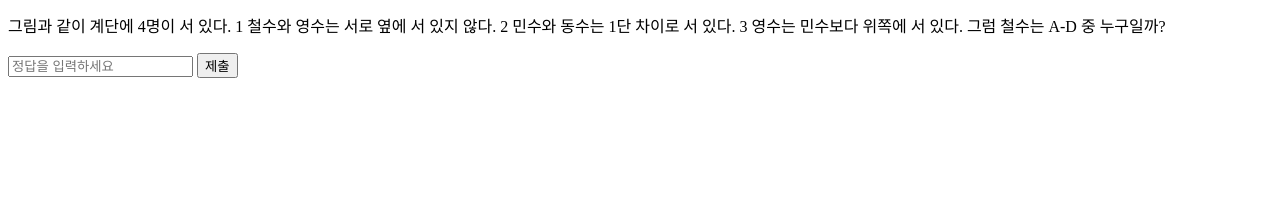
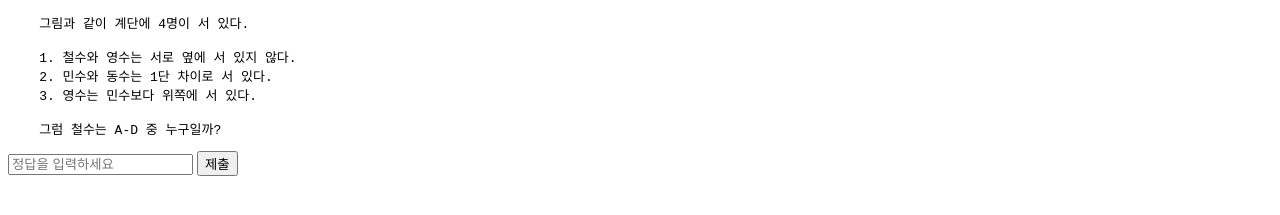
Before and after one commit to sts06017/AimHighQ5, a plain HTML site: page index.html in a window 1280 px wide. Shown: the part 77-292 px from the top of the page. Drawn offline with Linux system fonts and the light colour scheme.

Commit message:
이미지 사이즈, 들여쓰기 수정

```diff
--- a/index.html
+++ b/index.html
@@ -7,13 +7,16 @@
 </head>
 <body>
     <p>Q1</p>
-    <img src="images/Q5.jpeg" alt="문제 이미지">
+    <img src="images/Q5.jpeg" alt="문제 이미지" width="40%">
     <p></p>
-    <p>그림과 같이 계단에 4명이 서 있다.
-        1 철수와 영수는 서로 옆에 서 있지 않다.
-        2 민수와 동수는 1단 차이로 서 있다.
-        3 영수는 민수보다 위쪽에 서 있다.
-        그럼 철수는 A-D 중 누구일까?</p>
+    <pre>
+    그림과 같이 계단에 4명이 서 있다.
+
+    1. 철수와 영수는 서로 옆에 서 있지 않다.
+    2. 민수와 동수는 1단 차이로 서 있다.
+    3. 영수는 민수보다 위쪽에 서 있다.
+
+    그럼 철수는 A-D 중 누구일까?</pre>
     <input type="text" id="answer" placeholder="정답을 입력하세요">
     <button onclick="checkAnswer()">제출</button>
     <script>
```
Also changed, not shown: QBct5U.html (+1 -1 lines).
